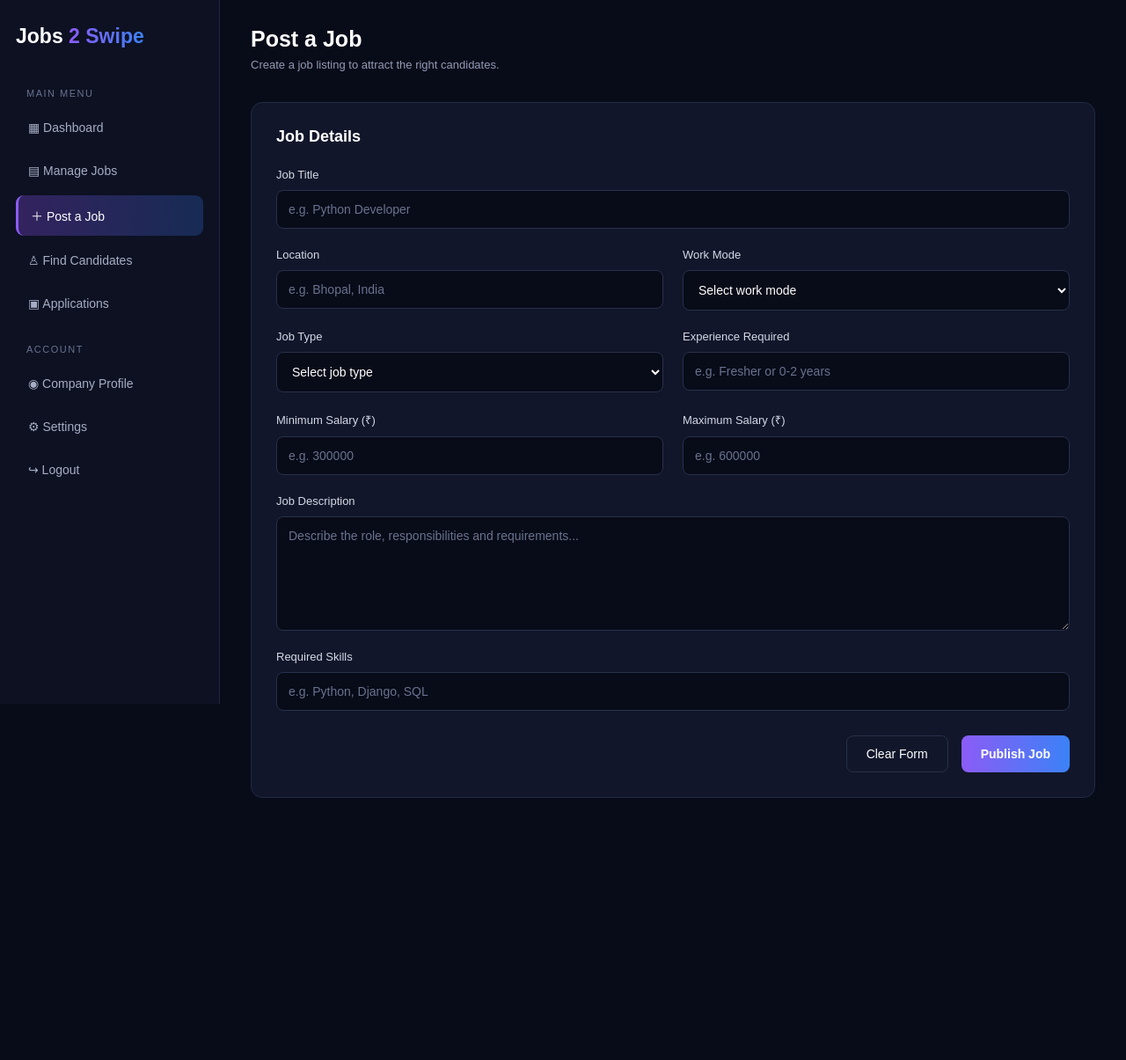
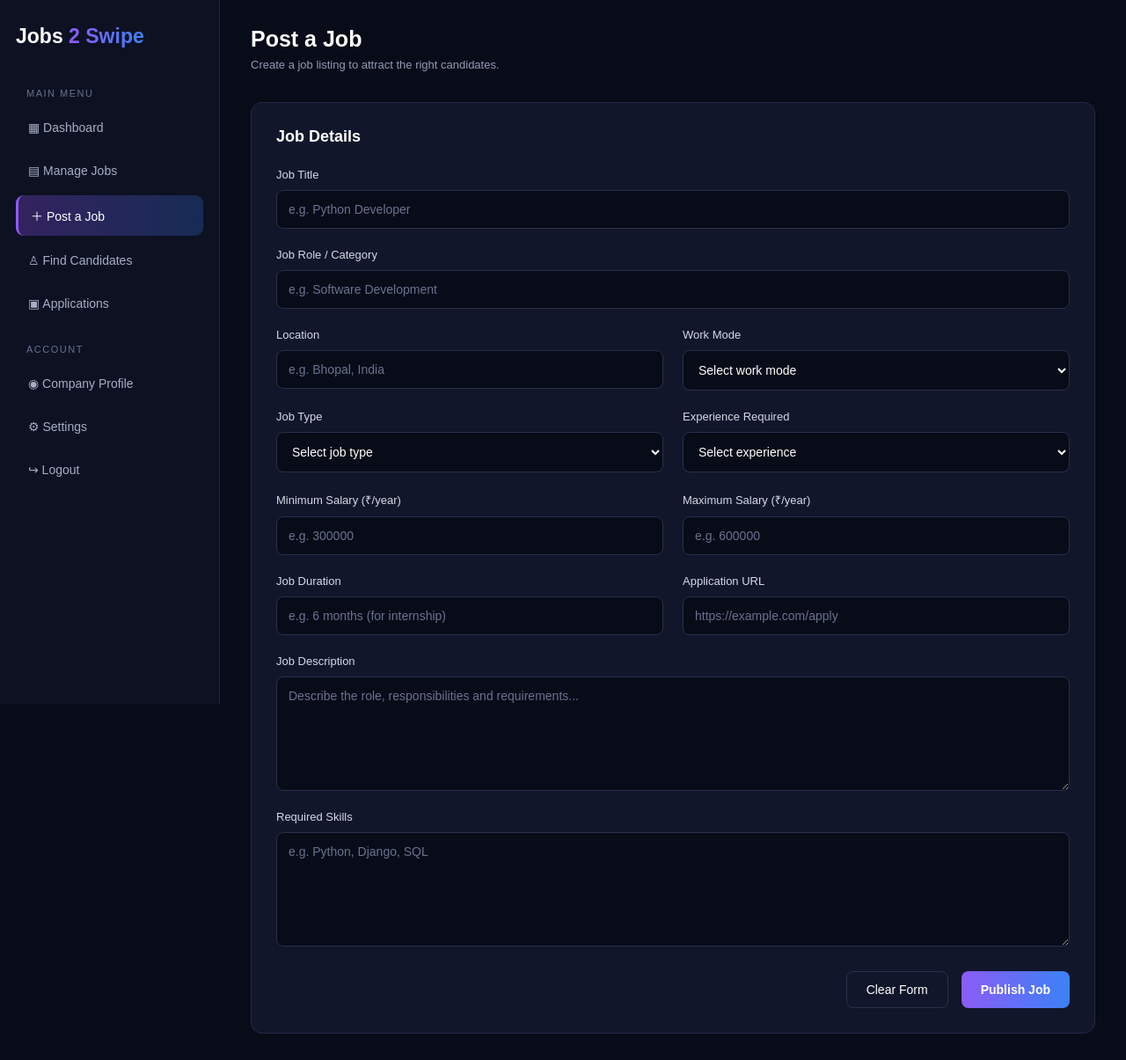
Before and after one commit to Avneesh-shrivastava/InternsRizz, a Django app: page /recruiter/post_job/ in a window 1280 px wide. Shown: the whole page at 88% size. Before the commit the page ends 907 px from the top, so only its background shows below. Run offline with Django 5.2, Linux system fonts and the light colour scheme.

Commit message:
Update post_job.html

```diff
--- a/interns_app/templates/post_job.html
+++ b/interns_app/templates/post_job.html
@@ -1,3 +1,4 @@
+
 <!DOCTYPE html>
 <html lang="en">
 <head>
@@ -18,7 +19,6 @@
             color: #ffffff;
         }
 
-        /* Layout */
         .layout {
             display: flex;
             min-height: 100vh;
@@ -97,7 +97,7 @@
             margin-top: 7px;
         }
 
-        /* Form Container */
+        /* Form */
         .form-container {
             background: #11162a;
             border: 1px solid #222a45;
@@ -294,62 +294,107 @@
 
             <form method="POST" action="{% url 'post_job' %}">
                 {% csrf_token %}
+
                 <div class="form-grid">
 
+                    <!-- Job Title -->
                     <div class="form-group full">
-                        <label>Job Title</label>
-                        <input type="text" placeholder="e.g. Python Developer">
+                        <label for="title">Job Title</label>
+                        <input type="text" id="title" name="title"
+                               placeholder="e.g. Python Developer" required>
                     </div>
 
-                    <div class="form-group">
-                        <label>Location</label>
-                        <input type="text" placeholder="e.g. Bhopal, India">
+                    <!-- Job Role -->
+                    <div class="form-group full">
+                        <label for="job_role">Job Role / Category</label>
+                        <input type="text" id="job_role" name="job_role"
+                               placeholder="e.g. Software Development" required>
                     </div>
 
+                    <!-- Location -->
                     <div class="form-group">
-                        <label>Work Mode</label>
-                        <select>
+                        <label for="location">Location</label>
+                        <input type="text" id="location" name="location"
+                               placeholder="e.g. Bhopal, India" required>
+                    </div>
+
+                    <!-- Work Mode -->
+                    <div class="form-group">
+                        <label for="work_mode">Work Mode</label>
+                        <select id="work_mode" name="work_mode" required>
                             <option value="">Select work mode</option>
-                            <option>Remote</option>
-                            <option>Hybrid</option>
-                            <option>On-site</option>
+                            <option value="remote">Remote</option>
+                            <option value="hybrid">Hybrid</option>
+                            <option value="onsite">On-site</option>
                         </select>
                     </div>
 
+                    <!-- Job Type -->
                     <div class="form-group">
-                        <label>Job Type</label>
-                        <select>
+                        <label for="job_type">Job Type</label>
+                        <select id="job_type" name="job_type" required>
                             <option value="">Select job type</option>
-                            <option>Full-time</option>
-                            <option>Part-time</option>
-                            <option>Internship</option>
-                            <option>Contract</option>
+                            <option value="internship">Internship</option>
+                            <option value="full_time">Full Time</option>
+                            <option value="part_time">Part Time</option>
                         </select>
                     </div>
 
+                    <!-- Experience -->
                     <div class="form-group">
-                        <label>Experience Required</label>
-                        <input type="text" placeholder="e.g. Fresher or 0-2 years">
+                        <label for="experience">Experience Required</label>
+                        <select id="experience" name="experience" required>
+                            <option value="">Select experience</option>
+                            <option value="fresher">Fresher</option>
+                            <option value="0-1">0–1 Years</option>
+                            <option value="1-2">1–2 Years</option>
+                            <option value="2-3">2–3 Years</option>
+                            <option value="3+">3+ Years</option>
+                        </select>
                     </div>
 
+                    <!-- Salary Minimum -->
                     <div class="form-group">
-                        <label>Minimum Salary (₹)</label>
-                        <input type="number" placeholder="e.g. 300000">
+                        <label for="salary_min">Minimum Salary (₹/year)</label>
+                        <input type="number" id="salary_min" name="salary_min"
+                               placeholder="e.g. 300000" min="0">
                     </div>
 
+                    <!-- Salary Maximum -->
                     <div class="form-group">
-                        <label>Maximum Salary (₹)</label>
-                        <input type="number" placeholder="e.g. 600000">
+                        <label for="salary_max">Maximum Salary (₹/year)</label>
+                        <input type="number" id="salary_max" name="salary_max"
+                               placeholder="e.g. 600000" min="0">
                     </div>
 
-                    <div class="form-group full">
-                        <label>Job Description</label>
-                        <textarea placeholder="Describe the role, responsibilities and requirements..."></textarea>
+                    <!-- Duration -->
+                    <div class="form-group">
+                        <label for="duration">Job Duration</label>
+                        <input type="text" id="duration" name="duration"
+                               placeholder="e.g. 6 months (for internship)">
                     </div>
 
+                    <!-- Application URL -->
+                    <div class="form-group">
+                        <label for="application_url">Application URL</label>
+                        <input type="url" id="application_url" name="application_url"
+                               placeholder="https://example.com/apply">
+                    </div>
+
+                    <!-- Description -->
                     <div class="form-group full">
-                        <label>Required Skills</label>
-                        <input type="text" placeholder="e.g. Python, Django, SQL">
+                        <label for="description">Job Description</label>
+                        <textarea id="description" name="description"
+                                  placeholder="Describe the role, responsibilities and requirements..."
+                                  required></textarea>
+                    </div>
+
+                    <!-- Skills -->
+                    <div class="form-group full">
+                        <label for="skills">Required Skills</label>
+                        <textarea id="skills" name="skills"
+                                  placeholder="e.g. Python, Django, SQL"
+                                  required></textarea>
                     </div>
 
                 </div>
```
